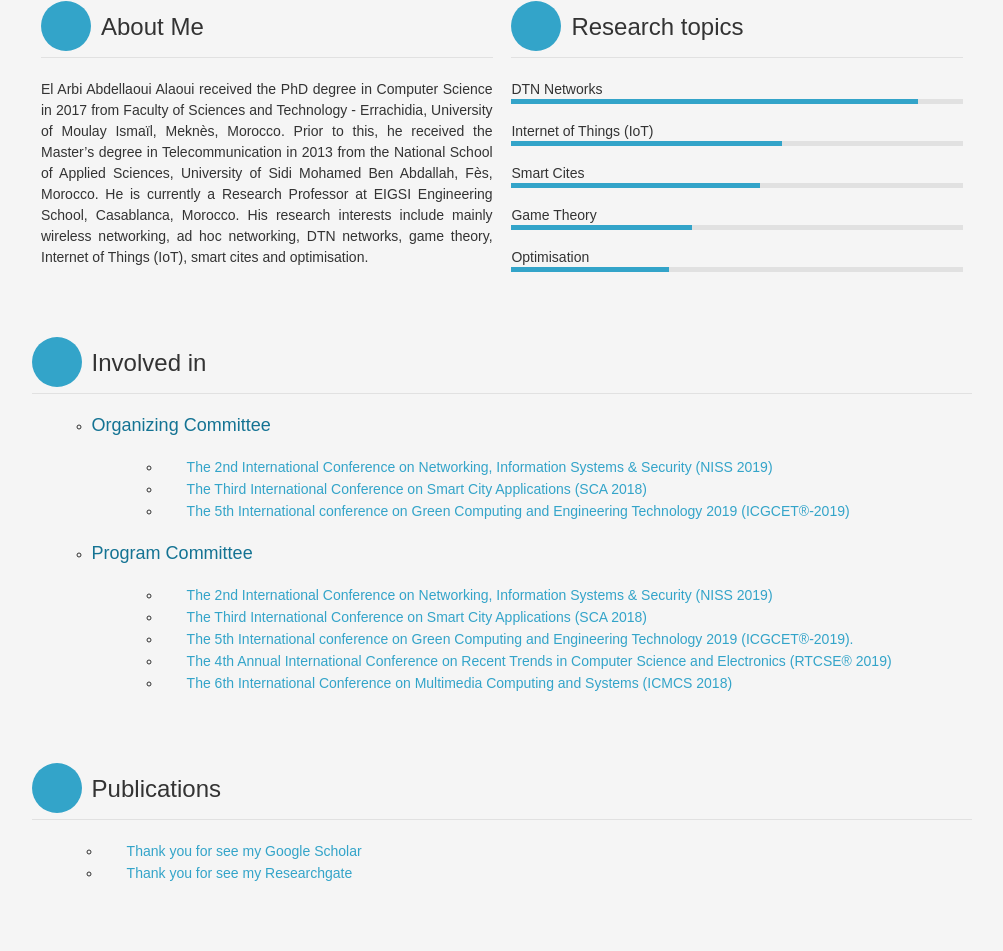
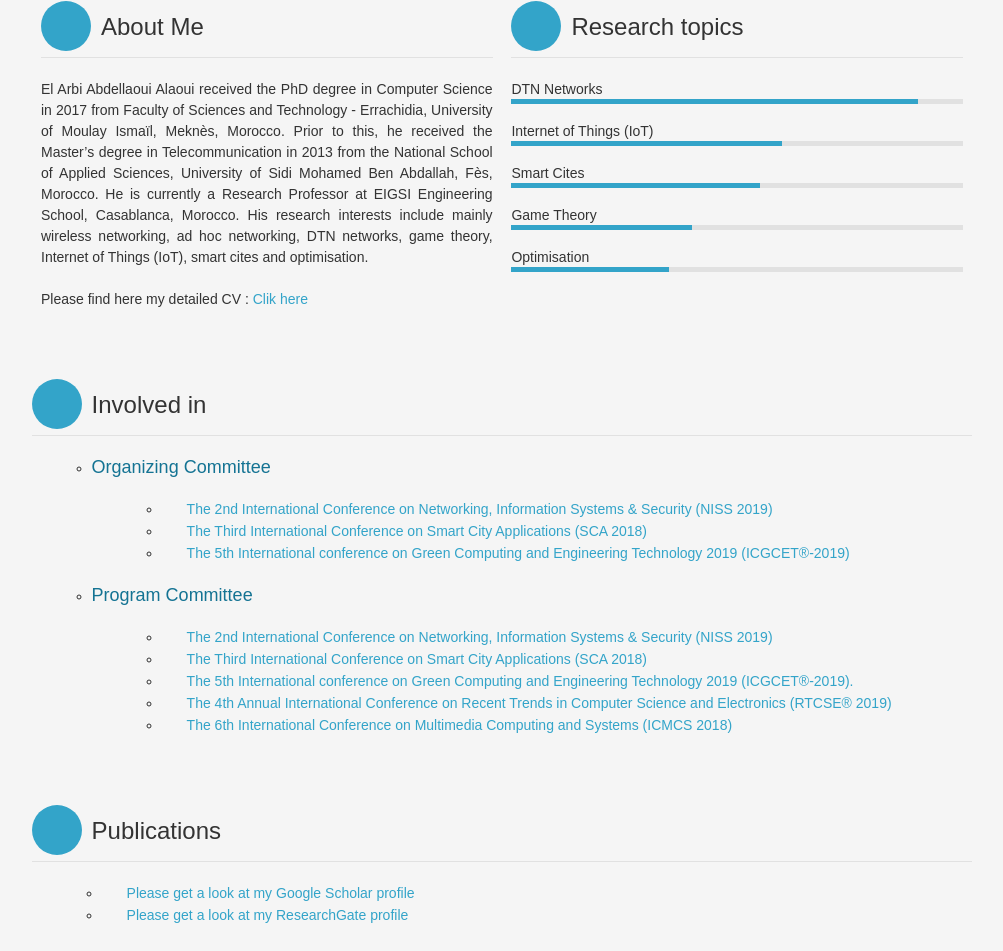
Before and after one commit to abdellaouialaoui/CV, a plain HTML site: page index.html in a window 1280 px wide. Shown: the part 323-1274 px from the top of the page, without its empty margins (138-1141 px from the left). Drawn offline with Linux system fonts and the light colour scheme; a web font is replaced by a local one.

Commit message:
Update index.html

```diff
--- a/index.html
+++ b/index.html
@@ -66,6 +66,8 @@
 				<h3>About Me</h3>
 
 				<p style="text-align: justify;">El Arbi Abdellaoui Alaoui received the PhD degree in Computer Science in 2017 from Faculty of Sciences and Technology - Errachidia, University of Moulay Ismaïl, Meknès, Morocco. Prior to this, he received the Master’s degree in Telecommunication in 2013 from the National School of Applied Sciences, University of Sidi Mohamed Ben Abdallah, Fès, Morocco. He is currently a Research Professor at EIGSI Engineering School, Casablanca, Morocco. His research interests include mainly wireless networking, ad hoc networking, DTN networks, game theory, Internet of Things (IoT), smart cites and optimisation. </p>
+			<p style="text-align: justify;"> Please find here my detailed CV : <a href="https://www.mediafire.com/file/4oy4a672e47kfhd/CV_ABDELLAOUI.pdf/file" target="_blank"> Clik here</a>
+			  </p>
 			</div>
 
 			<!-- Compétences -->
@@ -112,9 +114,9 @@
 			<div class="grid_16 formations">
 				<h3>Publications</h3>
 				<ul>
-				<li class="site"><a href="https://scholar.google.com/citations?user=boXj0QwAAAAJ&hl=fr" target="_blank"> Thank you for see my Google Scholar</a></li>
-				<li class="site"><a href="https://www.researchgate.net/profile/El_Arbi_Abdellaoui_Alaoui" target="_blank">Thank you for see my Researchgate</a></li>
-
+				<li class="site"><a href="https://scholar.google.com/citations?user=boXj0QwAAAAJ&hl=fr" target="_blank"> Please get a look at my Google Scholar profile </a></li>
+				<li class="site"><a href="https://www.researchgate.net/profile/El_Arbi_Abdellaoui_Alaoui" target="_blank"> Please get a look at my ResearchGate profile</a></li>
+				</ul>
 			</div>
 
 			<!-- Loisirs -->
```
